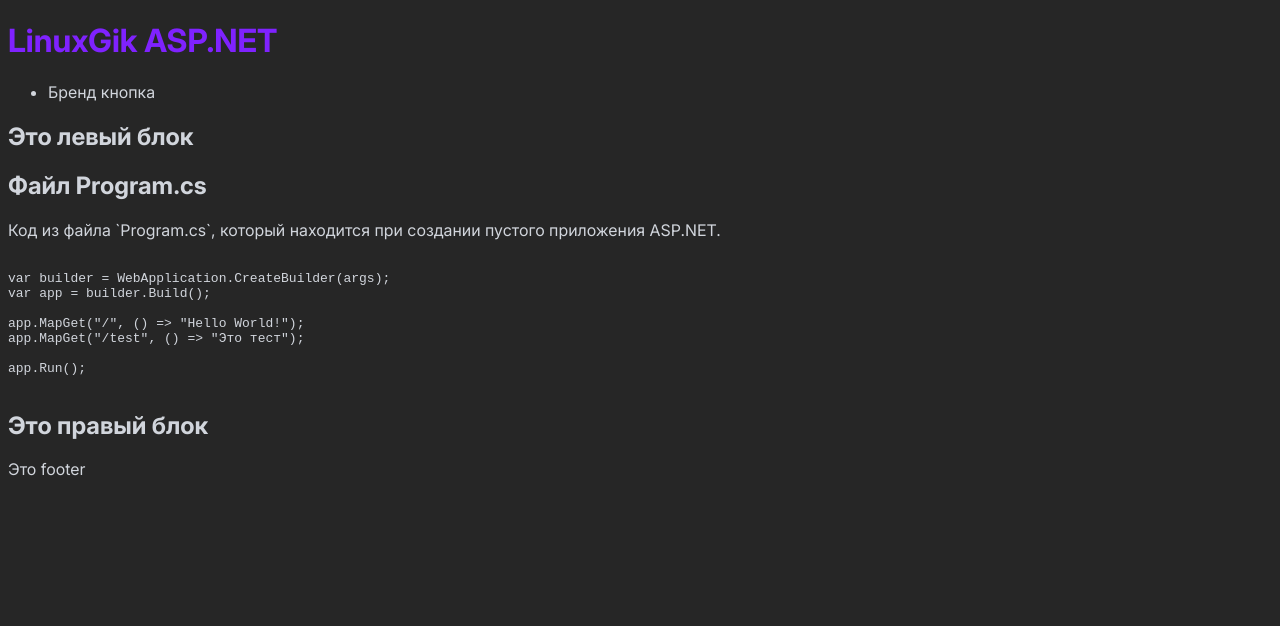
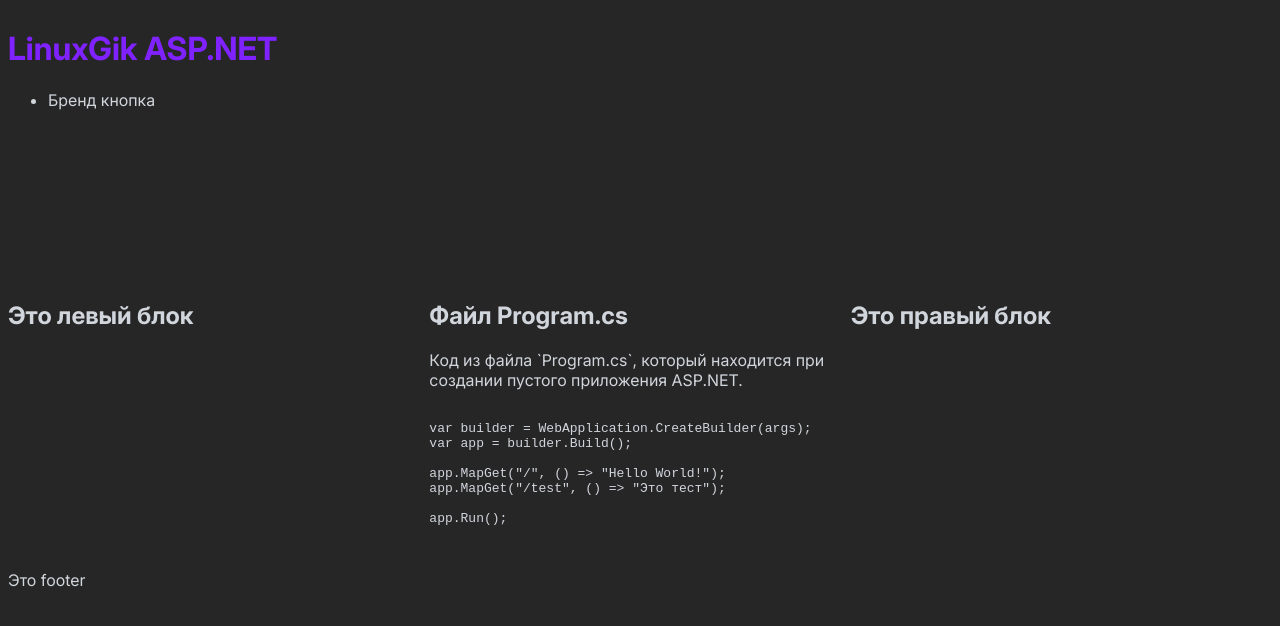
Before and after one commit to LinuxGik/aspnet, a Jekyll site: the page built from index.html, in a window 1280 px wide. Shown: the top 626 px of the page. Built offline with Jekyll 4.4.1, drawn with Linux system fonts in a browser that asks for light colours.

Commit message:
add grid-layout

```diff
--- a/_layouts/default.html
+++ b/_layouts/default.html
@@ -3,28 +3,32 @@
 <head>
     <meta charset="UTF-8">
     <meta name="viewport" content="width=device-width, initial-scale=1.0">
+    <link rel="stylesheet" href="/assets/css/reset.css">
+    <link rel="stylesheet" href="/assets/css/grid_layout.css">
     <link rel="stylesheet" href="/assets/css/main.css">
-    <title>Linuxgik ASP.NET</title>
+    <title>LinuxGik ASP.NET</title>
 </head>
 <body>
+<div class="grid-container">
     <header>
         {% include nav_main.html %}
     </header>
 
-    <aside>
-        {% include aside_left.html%}
+    <aside class="left-aside">
+        {% include aside_left.html %}
     </aside>
 
     <main>
         {{ content }}
     </main>
 
-    <aside>
-        {% include aside_right.html%}
+    <aside class="right-aside">
+        {% include aside_right.html %}
     </aside>
 
     <footer>
         {% include footer.html %}
     </footer>
+</div>
 </body>
 </html>
--- /dev/null
+++ b/assets/css/grid_layout.css
@@ -0,0 +1,24 @@
+.grid-container {
+    display: grid;
+    grid-template-columns: 1fr 1fr 1fr;
+    grid-template-rows: 1fr 1fr 1fr;
+    grid-template-areas: "header header header"
+                         "left-aside main right-aside"
+                         "footer footer footer";
+}
+
+header {
+    grid-area: header;
+}
+.left-aside {
+    grid-area: left-aside;
+}
+main {
+    grid-area: main;
+}
+.right-aside {
+    grid-area: right-aside;
+}
+footer {
+    grid-area: footer;
+}
--- a/assets/css/main.css
+++ b/assets/css/main.css
@@ -4,7 +4,7 @@
 html {
     background-color: var(--color-neutral-800);
     color: var(--color-gray-300);
-    font-family: Inter;
+    font-family: Inter, serif;
 }
 
 h1 {
--- a/assets/css/reset.css
+++ b/assets/css/reset.css
@@ -0,0 +1,10 @@
+:root {
+    box-sizing: border-box;
+}
+
+*,
+::before,
+::after {
+
+    box-sizing: inherit;
+}
--- a/index.html
+++ b/index.html
@@ -13,5 +13,4 @@
 
 app.Run();
     </code></pre>
-
 </div>
```
Also changed, not shown: 1 other file.
